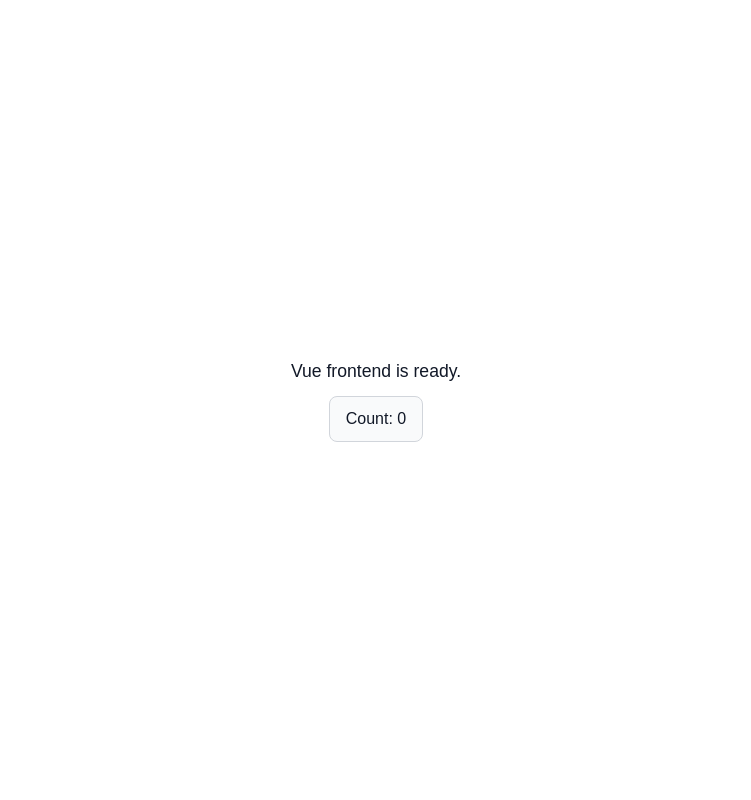
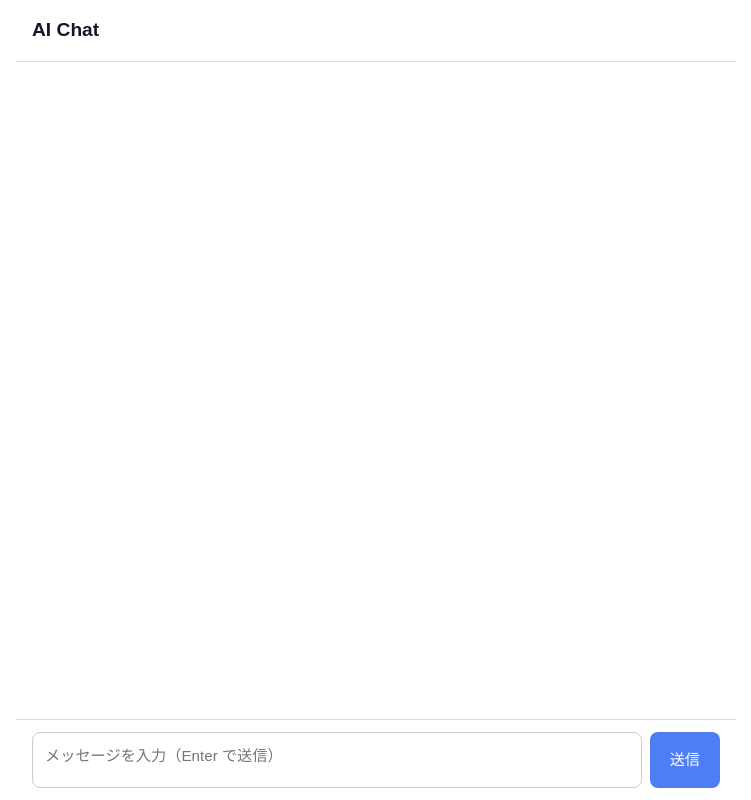
Before and after one commit to isoshigi/CorporateAnalysisAI, a Vue app in the folder src/frontend/: page / in a window 1280 px wide. Shown: the whole page, without its empty margins (264-1015 px from the left). Built offline with nearby package versions, Linux system fonts and the light colour scheme.

Commit message:
メッセージの入力とAPIの呼び出し機能を実装

```diff
--- a/src/frontend/src/App.vue
+++ b/src/frontend/src/App.vue
@@ -1,12 +1,173 @@
 <script setup lang="ts">
 import { ref } from 'vue';
 
-const count = ref(0);
+interface Message {
+  role: 'user' | 'assistant';
+  text: string;
+}
+
+const messages = ref<Message[]>([]);
+const input = ref('');
+const loading = ref(false);
+
+async function sendMessage() {
+  const text = input.value.trim();
+  if (!text || loading.value) return;
+
+  messages.value.push({ role: 'user', text });
+  input.value = '';
+  loading.value = true;
+
+  try {
+    const res = await fetch('/api/agents/weather-agent/generate', {
+      method: 'POST',
+      headers: { 'Content-Type': 'application/json' },
+      body: JSON.stringify({ messages: [{ role: 'user', content: text }] }),
+    });
+
+    const data = await res.json();
+    const reply = data.text ?? JSON.stringify(data);
+    messages.value.push({ role: 'assistant', text: reply });
+  } catch (e) {
+    messages.value.push({ role: 'assistant', text: 'エラーが発生しました。' });
+  } finally {
+    loading.value = false;
+  }
+}
+
+function onKeydown(e: KeyboardEvent) {
+  if (e.key === 'Enter' && !e.shiftKey) {
+    e.preventDefault();
+    sendMessage();
+  }
+}
 </script>
 
 <template>
-  <main class="page">
-    <p>Vue frontend is ready.</p>
-    <button type="button" @click="count += 1">Count: {{ count }}</button>
-  </main>
+  <div class="chat-container">
+    <header class="chat-header">
+      <h1>AI Chat</h1>
+    </header>
+
+    <div class="message-list">
+      <div
+        v-for="(msg, i) in messages"
+        :key="i"
+        :class="['message', msg.role]"
+      >
+        <span class="bubble">{{ msg.text }}</span>
+      </div>
+      <div v-if="loading" class="message assistant">
+        <span class="bubble loading">...</span>
+      </div>
+    </div>
+
+    <div class="input-area">
+      <textarea
+        v-model="input"
+        placeholder="メッセージを入力（Enter で送信）"
+        rows="2"
+        @keydown="onKeydown"
+      />
+      <button @click="sendMessage" :disabled="loading">送信</button>
+    </div>
+  </div>
 </template>
+
+<style scoped>
+.chat-container {
+  display: flex;
+  flex-direction: column;
+  height: 100vh;
+  max-width: 720px;
+  margin: 0 auto;
+  font-family: sans-serif;
+}
+
+.chat-header {
+  padding: 16px;
+  border-bottom: 1px solid #ddd;
+}
+
+.chat-header h1 {
+  margin: 0;
+  font-size: 1.2rem;
+}
+
+.message-list {
+  flex: 1;
+  overflow-y: auto;
+  padding: 16px;
+  display: flex;
+  flex-direction: column;
+  gap: 12px;
+}
+
+.message {
+  display: flex;
+}
+
+.message.user {
+  justify-content: flex-end;
+}
+
+.message.assistant {
+  justify-content: flex-start;
+}
+
+.bubble {
+  max-width: 70%;
+  padding: 10px 14px;
+  border-radius: 16px;
+  white-space: pre-wrap;
+  line-height: 1.5;
+}
+
+.message.user .bubble {
+  background: #4f7df3;
+  color: white;
+  border-bottom-right-radius: 4px;
+}
+
+.message.assistant .bubble {
+  background: #f0f0f0;
+  color: #222;
+  border-bottom-left-radius: 4px;
+}
+
+.loading {
+  color: #999;
+}
+
+.input-area {
+  display: flex;
+  gap: 8px;
+  padding: 12px 16px;
+  border-top: 1px solid #ddd;
+}
+
+.input-area textarea {
+  flex: 1;
+  padding: 10px 12px;
+  border: 1px solid #ccc;
+  border-radius: 8px;
+  resize: none;
+  font-size: 0.95rem;
+  font-family: sans-serif;
+}
+
+.input-area button {
+  padding: 10px 20px;
+  background: #4f7df3;
+  color: white;
+  border: none;
+  border-radius: 8px;
+  cursor: pointer;
+  font-size: 0.95rem;
+}
+
+.input-area button:disabled {
+  background: #aaa;
+  cursor: not-allowed;
+}
+</style>
--- a/src/mastra/agents/weather-agent.ts
+++ b/src/mastra/agents/weather-agent.ts
@@ -20,7 +20,7 @@ export const weatherAgent = new Agent({
 
       Use the weatherTool to fetch current weather data.
 `,
-  model: 'openai/gpt-5-mini',
+  model: 'google/gemini-2.5-flash',
   tools: { weatherTool },
   scorers: {
     toolCallAppropriateness: {
```
Also changed, not shown: 2 other files (tests, documents, lock files or other folders).
